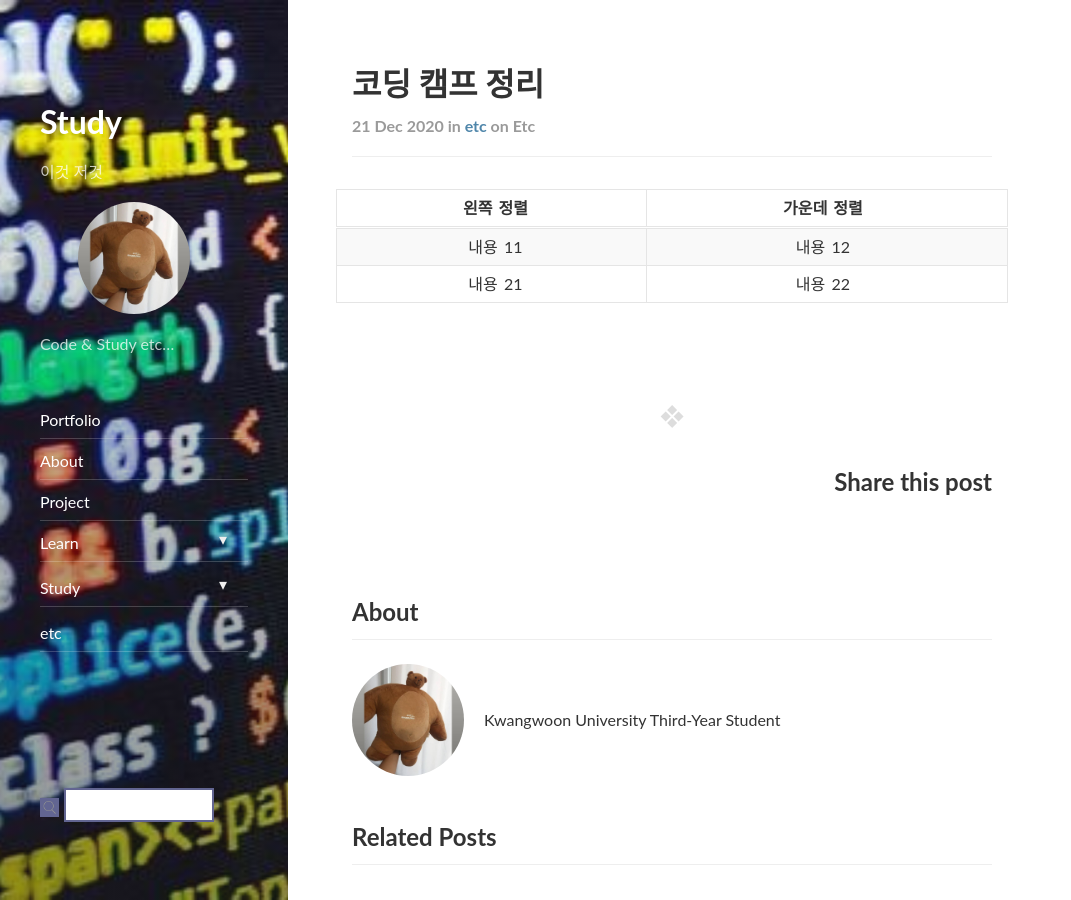
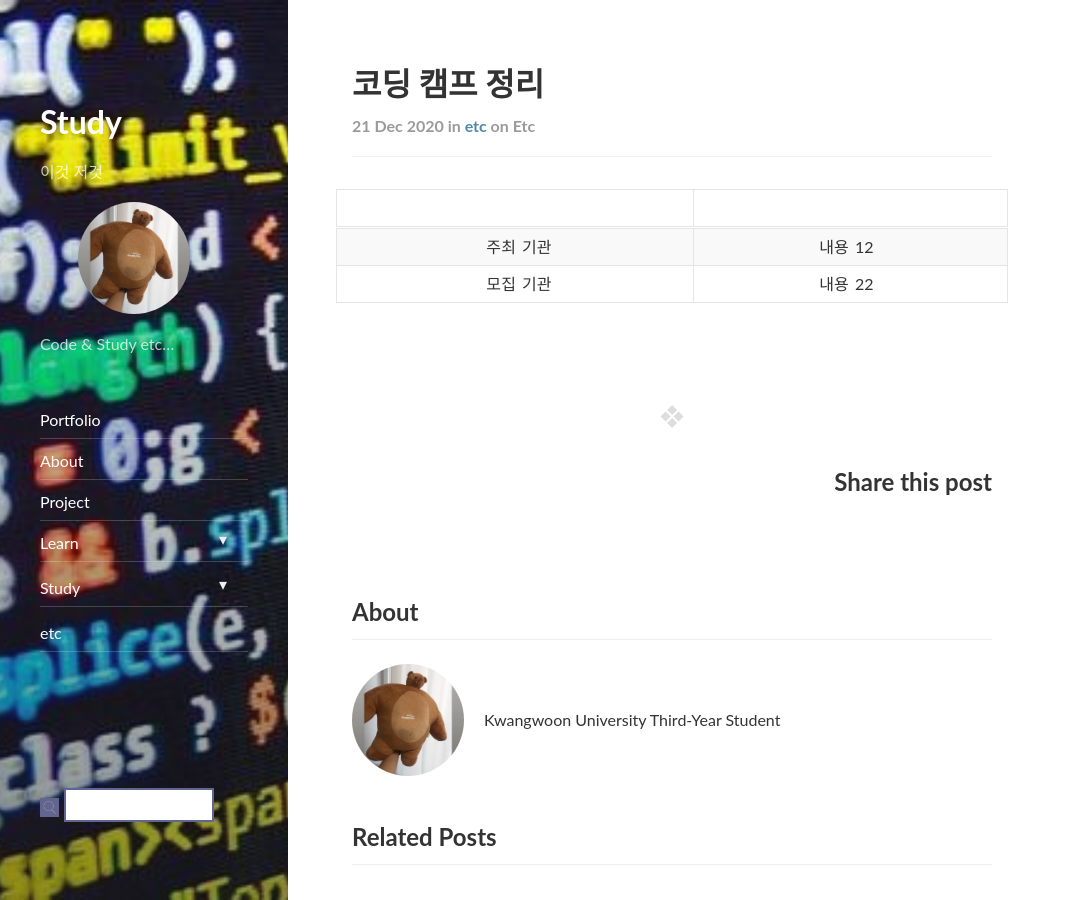
Before and after one commit to ekgus2222/ekgus2222.github.io, a Jekyll site: the page built from _posts/etc/2020-12-21-setting-start.md, in a window 1280 px wide and 900 px high. Shown: the whole window, without its empty margins (0-1071 px from the left). Built offline with Jekyll 4.4.1, drawn with Linux system fonts in a browser that asks for light colours; nearby versions of some CDN libraries; comment, search, counter and statistics services are not loaded.

Commit message:
Update 2020-12-21-setting-start.md

```diff
--- a/_posts/etc/2020-12-21-setting-start.md
+++ b/_posts/etc/2020-12-21-setting-start.md
@@ -9,7 +9,7 @@ comments: true
 
 
 
-| 왼쪽 정렬 | 가운데 정렬 |
+|  |  |
 |:--------:|:--------:|
-| 내용 11 | 내용 12 |
-| 내용 21 | 내용 22 |
+| 주최 기관 | 내용 12 |
+| 모집 기관 | 내용 22 |
```
